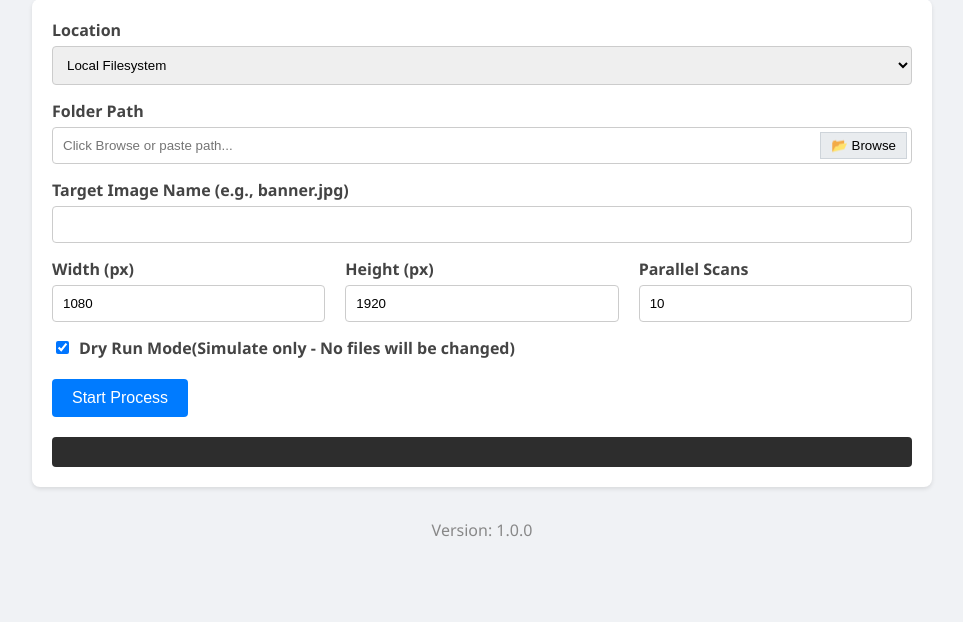
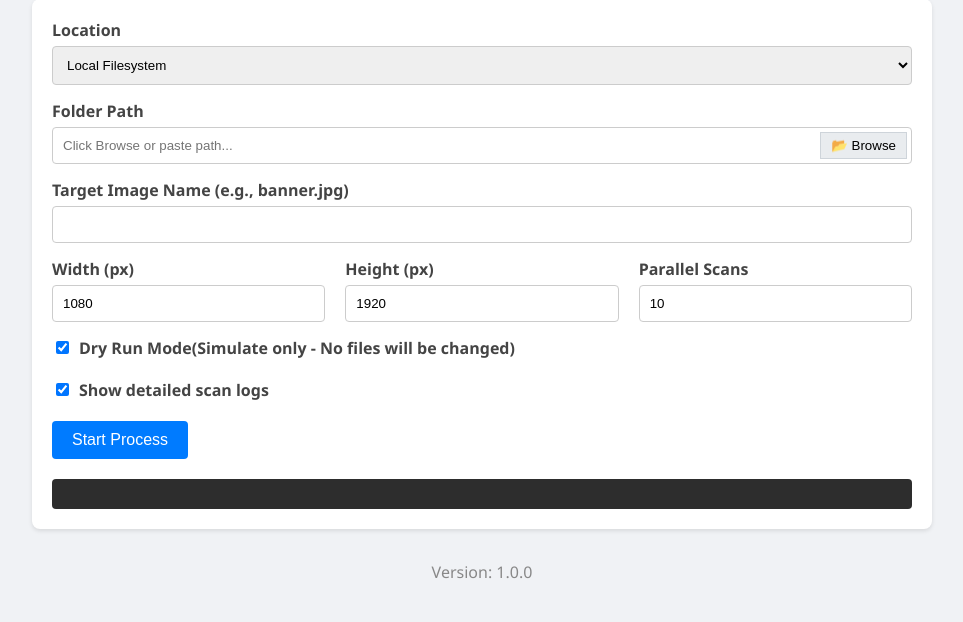
Before and after one commit to mrturbo-750/image_adjustment, a Flask app: page / in a window 1280 px wide. Shown: the part 178-800 px from the top of the page, without its empty margins (158-1121 px from the left). Run offline with Flask 3, Linux system fonts and the light colour scheme; data that the repository does not hold is empty.

Commit message:
Add detailed logging option for scan and resize functionality

```diff
--- a/app.py
+++ b/app.py
@@ -233,6 +233,7 @@ def scan_and_resize():
     dry_run = data.get('dry_run', False)
     smb_id = data.get('smb_id')
     max_workers = data.get('max_workers', 10)
+    detailed_logs = data.get('detailed_logs', True)
 
     if not all([folder_path, target_filename, width, height]):
         return jsonify({"error": "Missing required fields"}), 400
@@ -259,7 +260,8 @@ def scan_and_resize():
     # 1. First, find all the files to process
     for root, dirs, files in walker(folder_path):
         logging.info(f"Scanning directory: {root}")
-        details.append(f"[SCAN] Scanning: {root}")
+        if detailed_logs:
+            details.append(f"[SCAN] Scanning: {root}")
         if target_filename in files:
             full_path = os.path.join(root, target_filename)
             found_files.append(full_path)
--- a/templates/index.html
+++ b/templates/index.html
@@ -99,6 +99,13 @@
             <label style="display:inline-flex; align-items: center; cursor: pointer;">
                 <input type="checkbox" id="dryRun" checked style="width:auto; margin-right: 10px;">
                 <strong>Dry Run Mode</strong> (Simulate only - No files will be changed)
+            </label>
+        </div>
+
+        <div class="form-group">
+            <label style="display:inline-flex; align-items: center; cursor: pointer;">
+                <input type="checkbox" id="detailedLogs" checked style="width:auto; margin-right: 10px;">
+                <strong>Show detailed scan logs</strong>
             </label>
         </div>
 
@@ -261,7 +268,8 @@
                 height: document.getElementById('height').value,
                 dry_run: document.getElementById('dryRun').checked,
                 smb_id: document.getElementById('smbSelect').value,
-                max_workers: parseInt(document.getElementById('maxWorkers').value, 10) || 10
+                max_workers: parseInt(document.getElementById('maxWorkers').value, 10) || 10,
+                detailed_logs: document.getElementById('detailedLogs').checked
             };
 
             const res = await fetch('/scan-and-resize', {
```
